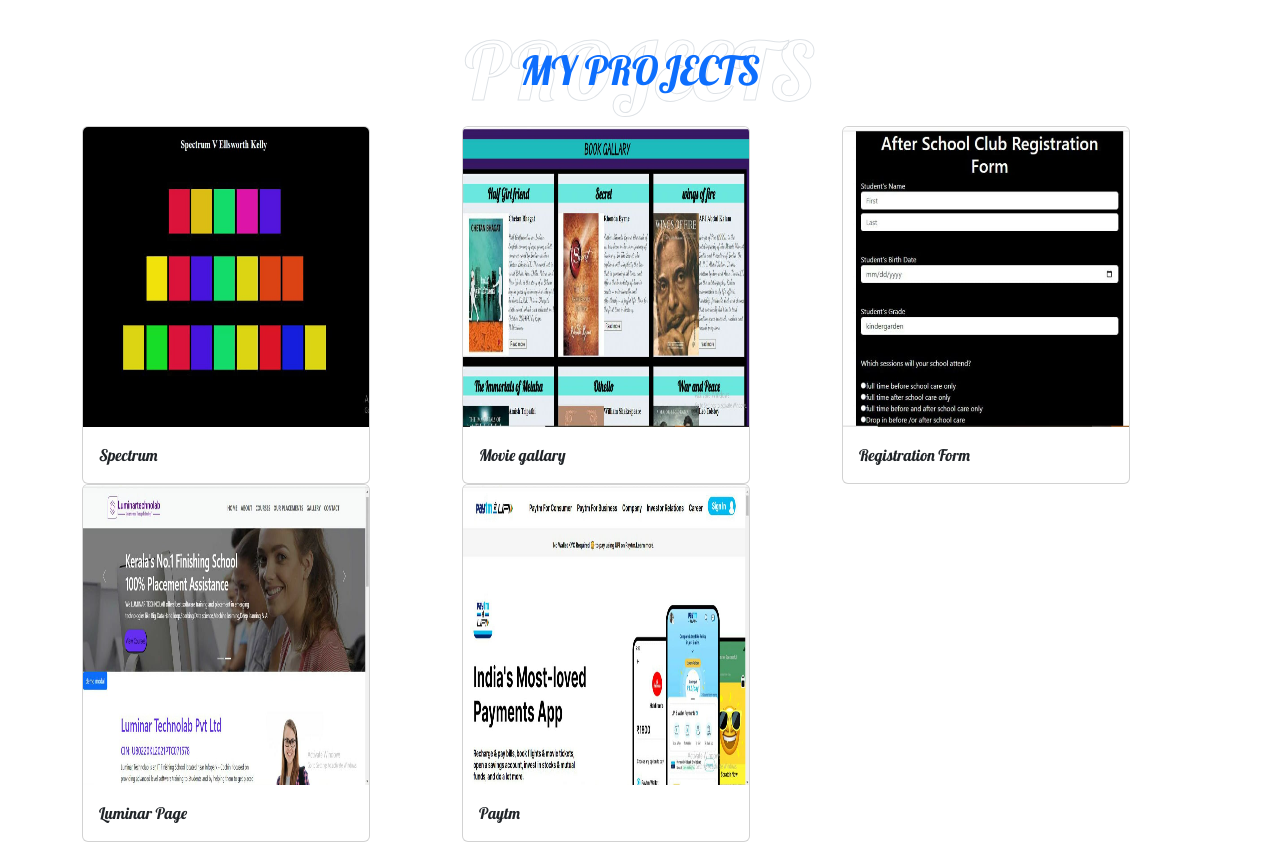
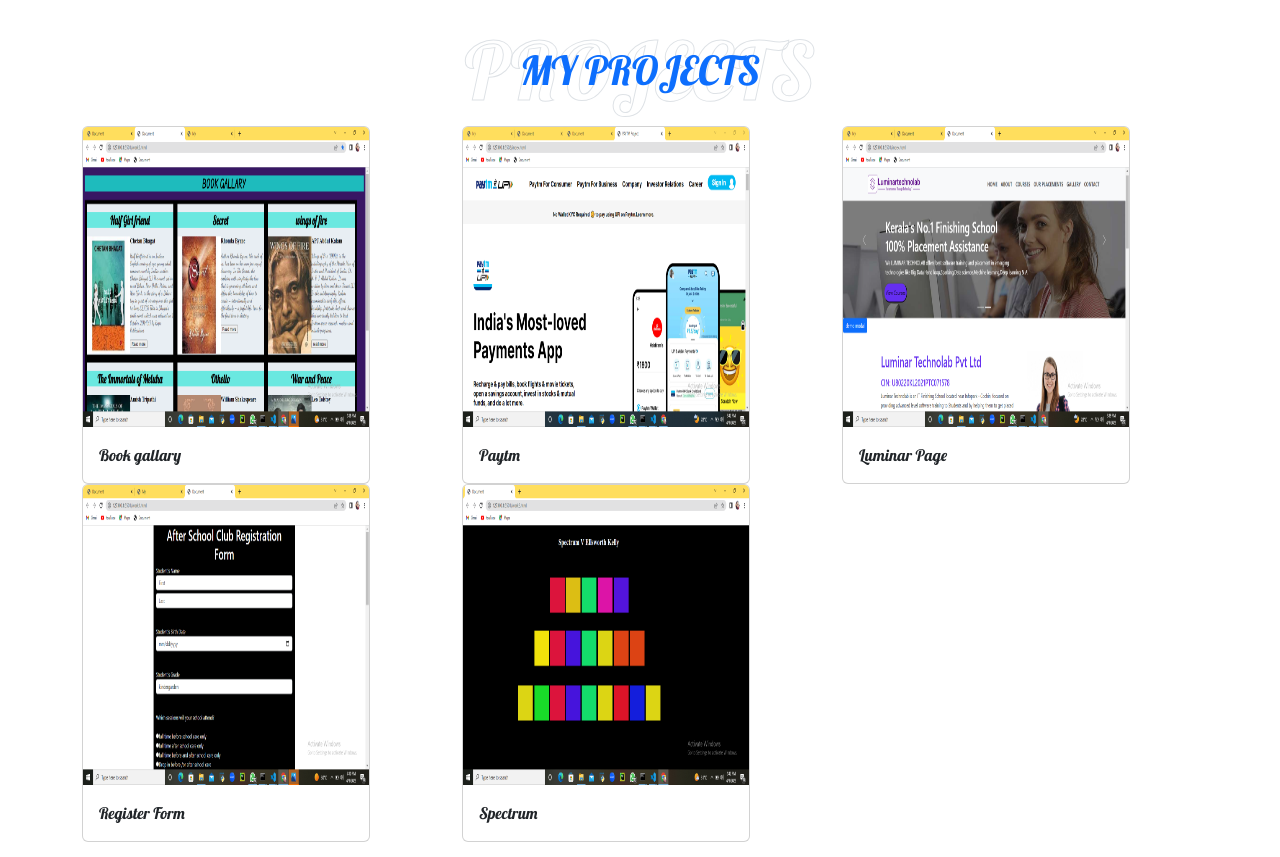
Before and after one commit to SruthiVivek/portfolio, a plain HTML site: page index.html in a window 1280 px wide. Shown: the part 1940-2797 px from the top of the page. Drawn offline with nearby package versions, Linux system fonts and the light colour scheme.

Commit message:
fist image removed

```diff
--- a/index.html
+++ b/index.html
@@ -62,9 +62,9 @@
             <a href="" class="btn btn-white mr-4 mt-3  ">Download CV</a>
           </div>
         </div>
-        <div class="col-lg-6 px-8 pl-lg-0 pb-5 pb-lg-4 about-img">
+        <!-- <div class="col-lg-6 px-8 pl-lg-0 pb-5 pb-lg-4 about-img">
           <img class="img-fluid w-75  rounded-circle shadow-sm" src="./images/sruthi1.jpg" alt="">
-        </div>
+        </div> -->
       </div>
     </div>
   </div>
@@ -83,8 +83,8 @@
         </div>
         <div class="col-lg-7">
           <h3 class="mb-4"> Web Developer</h3>
-          <p>Iam a Full-Stack Web Developer. I graduated in Electronics and Communication Engineering <br> from  GEC trissur.I have always been interested in web development, and I have the necessary <br> skills
-             required for the role. I have a good understanding of HTML, CSS,and JavaScript. </p>
+          <p>Iam a Full-Stack Web Developer. I'm graduated in Electronics and Communication Engineering <br> from  GEC trissur.I have always been interested in web development, and I have the necessary <br> skills
+             required for the role and good understanding of HTML, CSS,and JavaScript. </p>
           <div class="row mb-3">
             <div class="col-sm-6 py-2">
               <h6>Name: <span class="text-secondary">Sruthi M</span></h6>
@@ -155,25 +155,25 @@
         <div class="row">
           <div class="col-lg-4">
             <div class="card" style="width: 18rem;">
-              <img src="./images/project1.jpg" class="card-img-top" alt="...">
+              <img src="./images/bookgallary.png" class="card-img-top" alt="...">
               <div class="card-body">
-                <p class="card-text">Spectrum</p>
+                <p class="card-text">Book gallary</p>
               </div>
             </div>
           </div>
           <div class="col-lg-4">
             <div class="card" style="width: 18rem;">
-              <img src="./images/project2.jpg" class="card-img-top" alt="...">
+              <img src="./images/paytm.png" class="card-img-top" alt="...">
               <div class="card-body">
-                <p class="card-text">Movie gallary</p>
+                <p class="card-text">Paytm</p>
               </div>
             </div>
           </div>
           <div class="col-lg-4">
             <div class="card" style="width: 18rem;">
-              <img src="./images/project3.jpg" class="card-img-top" alt="...">
+              <img src="./images/luminar.png" class="card-img-top" alt="...">
               <div class="card-body">
-                <p class="card-text">Registration Form</p>
+                <p class="card-text">Luminar Page</p>
               </div>
             </div>
           </div>
@@ -182,17 +182,17 @@
         <div class="row">
           <div class="col-lg-4">
             <div class="card" style="width: 18rem;">
-              <img src="./images/project4.jpg" class="card-img-top" alt="...">
+              <img src="./images/register.png" class="card-img-top" alt="...">
               <div class="card-body">
-                <p class="card-text">Luminar Page</p>
+                <p class="card-text">Register Form</p>
               </div>
             </div>
           </div>
           <div class="col-lg-4">
             <div class="card" style="width: 18rem;">
-              <img src="./images/project5.jpg" class="card-img-top" alt="...">
+              <img src="./images/spectrum.png" class="card-img-top" alt="...">
               <div class="card-body">
-                <p class="card-text">Paytm</p>
+                <p class="card-text">Spectrum</p>
               </div>
             </div>
           </div>
```
Also changed, not shown: images/bookgallary.png (added), images/luminar.png (added), images/paytm.png (added), images/project1.jpg (deleted), images/project2.jpg (deleted), images/project3.jpg (deleted), images/project4.jpg (deleted), images/project5.jpg (deleted), images/register.png (added), images/spectrum.png (added).
